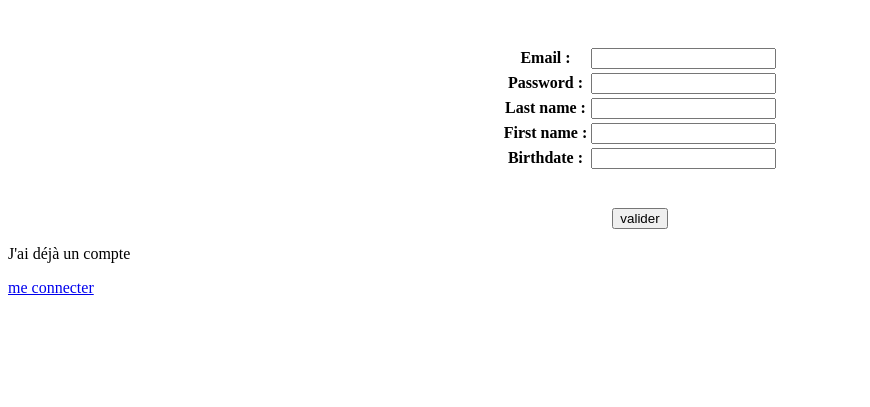
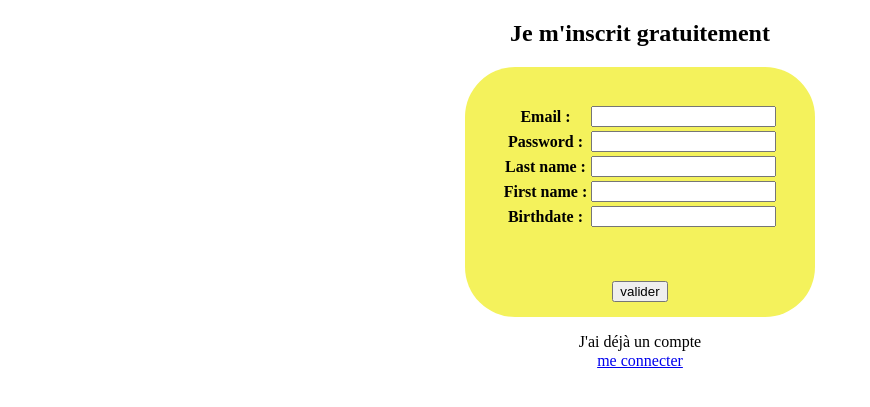
Before and after one commit to aulitvier/gestionnaire_MDP, a Django app: page /signup/ in a window 1280 px wide. Shown: the top 407 px of the page, without its empty margins (0-870 px from the left). Run offline with Django 4.2, Linux system fonts and the light colour scheme.

Commit message:
ajout du css pour la page signup

```diff
--- a/src/Gestionnaire_de_mot_de_passe/settings.py
+++ b/src/Gestionnaire_de_mot_de_passe/settings.py
@@ -147,6 +147,7 @@ PASSWORD_HASHERS = [
 ]
 
 AUTH_USER_MODEL = "user.CustomUser"
-SESSION_COOKIE_AGE = 6000  # durée de la session en secondes
+# TODO ne pas oublier de regler le temps de la session
+SESSION_COOKIE_AGE = 600000  # durée de la session en secondes
 SESSION_EXPIRE_AT_BROWSER_CLOSE = True  # ferme la session si le navigateur se ferme
 LOGIN_URL = reverse_lazy("login")
--- a/src/Gestionnaire_de_mot_de_passe/static/css/style.css
+++ b/src/Gestionnaire_de_mot_de_passe/static/css/style.css
@@ -1,11 +1,43 @@
-table {
-    height: 200px;
+#div_form0 {
     display: flex;
-    align-items: center;
     justify-content: center;
 }
-div {
+
+#div_form {
     display: flex;
+    justify-content: center;
     align-items: center;
+    background-color: #F4F25C;
+    width: 350px;
+    height: 200px;
+    border-radius: 50px 50px 0px 0px;
+}
+
+#div_button0 {
+    display: flex;
     justify-content: center;
 }
+#div_button {
+    display: flex;
+    justify-content: center;
+    height: 50px;
+    align-items: center;
+    width: 350px;
+    background-color: #F4F25C;
+    border-radius: 0px 0px 50px 50px;
+}
+
+#div_message {
+    display: flex;
+    justify-content: center;
+    height: 35px;
+}
+
+#div_lien {
+    display: flex;
+    justify-content: center;
+}
+h2 {
+    display: flex;
+    justify-content: center;
+}
--- a/src/Gestionnaire_de_mot_de_passe/templates/accounts/signup.html
+++ b/src/Gestionnaire_de_mot_de_passe/templates/accounts/signup.html
@@ -7,16 +7,29 @@
     <title>Créer un compte</title>
 </head>
 <body>
+    <h2>Je m'inscrit gratuitement</h2>
     <form method="POST">
+        <div id="div_form0">
+            <div id="div_form">
                 <table>
                 {% csrf_token %}
                 {{ form.as_table }}
                 </table>
-        <div>
+            </div>
+        </div>
+        <div id="div_button0">
+            <div id="div_button">
                 <input type="submit" value="valider">
             </div>
+        </div>
+
     </form>
-    <p>J'ai déjà un compte</p>
+    <div id="div_message">
+        <p>J'ai déjà un compte</p><br>
+    </div>
+    <div id="div_lien">
         <a href="../login/">me connecter</a>
+    </div>
+
 </body>
 </html>
--- a/src/Gestionnaire_de_mot_de_passe/templates/identifier_manage/create_identifier.html
+++ b/src/Gestionnaire_de_mot_de_passe/templates/identifier_manage/create_identifier.html
@@ -5,7 +5,7 @@
     <title>Identifiant(s)</title>
 </head>
 <body>
-    <p>test</p>
+    <p>créer votre identifiant</p>
     <form method="post">{% csrf_token %}
         <table>
             {{ form }}
--- a/src/Gestionnaire_de_mot_de_passe/templates/identifier_manage/username.html
+++ b/src/Gestionnaire_de_mot_de_passe/templates/identifier_manage/username.html
@@ -21,7 +21,7 @@
             </tr>
         {% endfor %}
         </table>
-        <input type="submit" value="test">
+        <input type="submit" value="valider">
     </form>
     {{ message }}
 </body>
```
Also changed, not shown: src/identifier/views.py (+5 -3 lines). Lines whose indentation alone changed are shown as unchanged.
